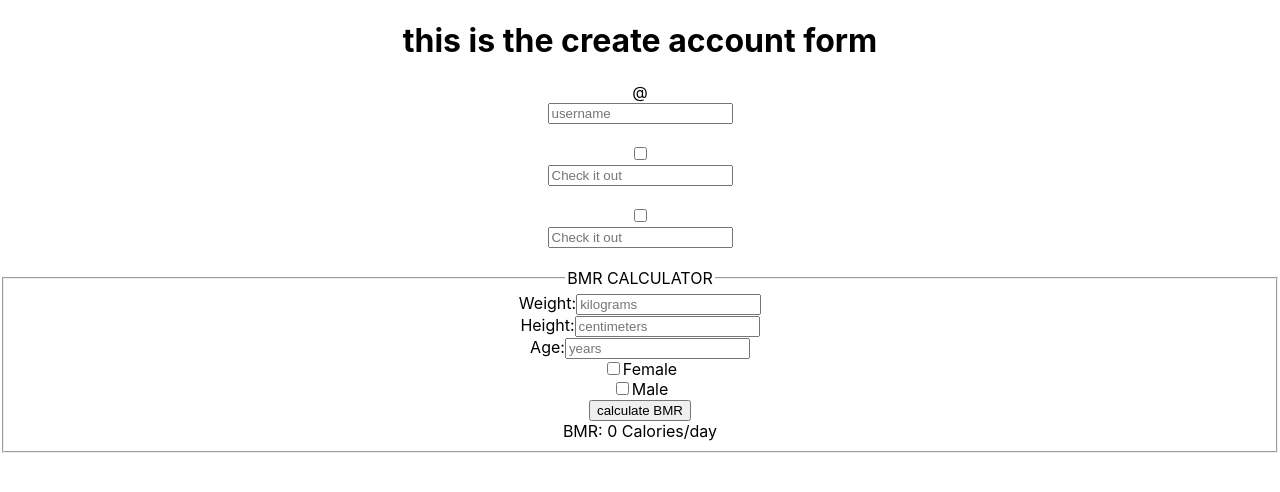
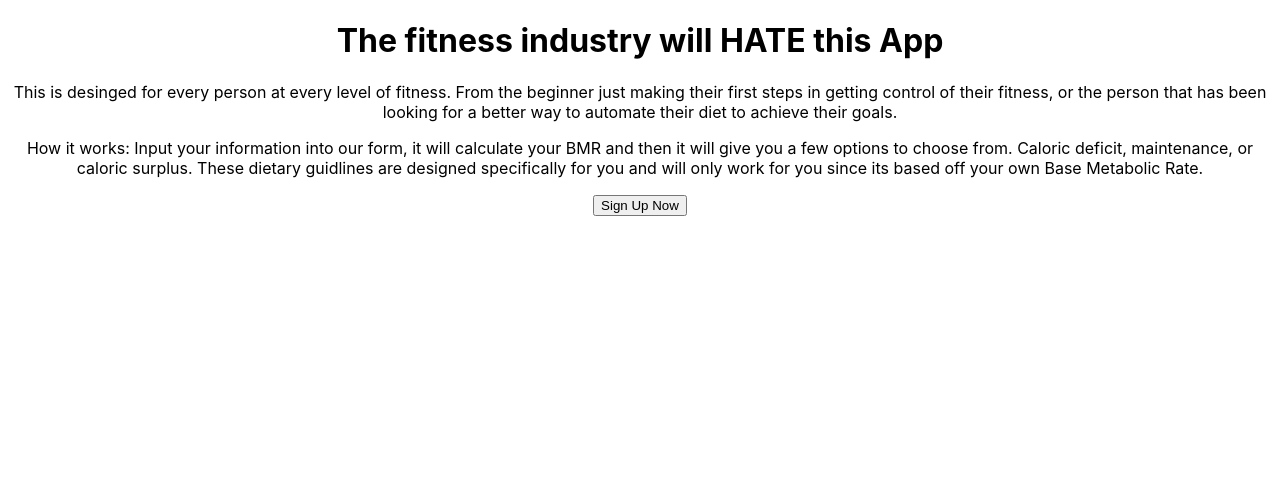
Before and after one commit to KirkBetzina/Calorie-and-macro-calculation, a React (Create React App) app in the folder macro-app/: page / in a window 1280 px wide. Shown: the top 492 px of the page. Built offline with nearby package versions, Linux system fonts and the light colour scheme.

Commit message:
setting up splash page on splash branch

```diff
--- a/macro-app/package.json
+++ b/macro-app/package.json
@@ -3,13 +3,15 @@
   "version": "0.1.0",
   "private": true,
   "dependencies": {
+    "@popperjs/core": "^2.11.0",
     "@testing-library/jest-dom": "^5.12.0",
     "@testing-library/react": "^11.2.7",
     "@testing-library/user-event": "^12.8.3",
+    "bootstrap": "^5.1.3",
     "react": "^17.0.2",
     "react-dom": "^17.0.2",
     "react-scripts": "4.0.3",
-    "reactstrap": "^8.9.0",
+    "reactstrap": "^8.10.1",
     "web-vitals": "^1.1.2"
   },
   "scripts": {
--- a/macro-app/src/App.js
+++ b/macro-app/src/App.js
@@ -1,12 +1,14 @@
 import BmrCalculator from './components/BmrCalculator';
 import CreateAccountForm from './components/CreateAccountForm';
 import './App.css';
+import SplashPage from './pages/SplashPage';
 
 function App() {
   return (
     <div className="App">
-    <CreateAccountForm />
-    <BmrCalculator />
+      <SplashPage />
+    {/* <CreateAccountForm />
+    <BmrCalculator /> */}
     </div>
   );
 }
--- a/macro-app/src/pages/SplashPage.js
+++ b/macro-app/src/pages/SplashPage.js
@@ -1,3 +1,4 @@
+import { Button } from 'reactstrap'
 import React from 'react'
 
 const SplashPage = (props) => {
@@ -6,6 +7,9 @@ const SplashPage = (props) => {
             <h1>The fitness industry will HATE this App</h1>
             <p>This is desinged for every person at every level of fitness. From the beginner just making their first steps in getting control of their fitness, or the person that has been looking for a better way to automate their diet to achieve their goals.</p>
             <p>How it works: Input your information into our form, it will calculate your BMR and then it will give you a few options to choose from. Caloric deficit, maintenance, or caloric surplus. These dietary guidlines are designed specifically for you and will only work for you since its based off your own Base Metabolic Rate.</p>
+
+            <Button color="danger" size="lg">Sign Up Now</Button>{''}
+
         </div>
     )
 }
```
Also changed, not shown: 1 other file (tests, documents, lock files or other folders).
